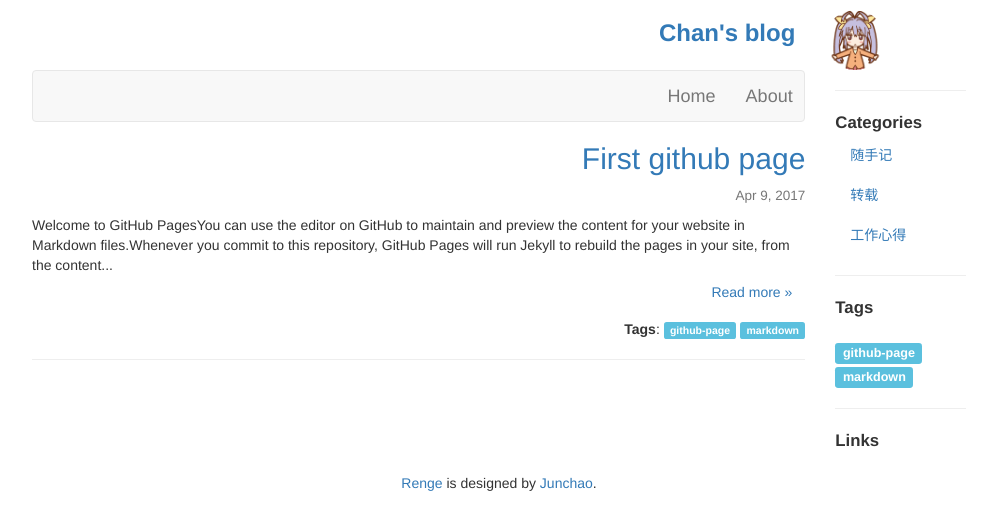
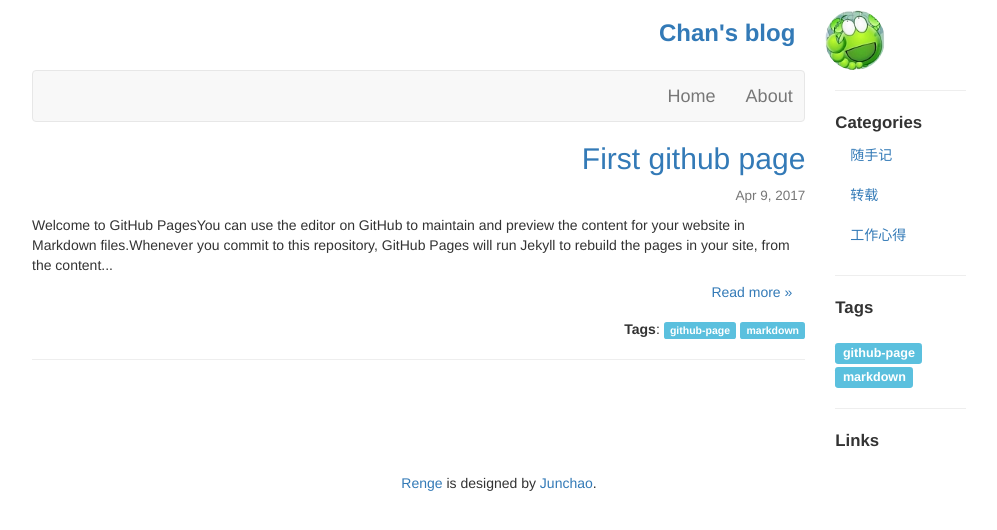
Before and after one commit to cbcfrank/cbcfrank.github.io, a Jekyll site: the page built from index.html, in a window 1280 px wide. Shown: the top 530 px of the page, without its empty margins (141-1138 px from the left). Built offline with Jekyll 4.4.1, drawn with Linux system fonts in a browser that asks for light colours; the list of posts is cut into pages by our own code.

Commit message:
Update header.html

```diff
--- a/_includes/header.html
+++ b/_includes/header.html
@@ -9,7 +9,7 @@
             </h3>
           </div>
           <div class="col-xs-2 span3">
-            <img alt="Renge" height="60" src="/images/miaopasi.gif" class="img-circle miaopasi" /></div>
+            <img alt="Renge" height="60" src="/images/scorpio.jpg" class="img-circle miaopasi" /></div>
         </div>
       </div>
       <div class="row-fluid">
```
